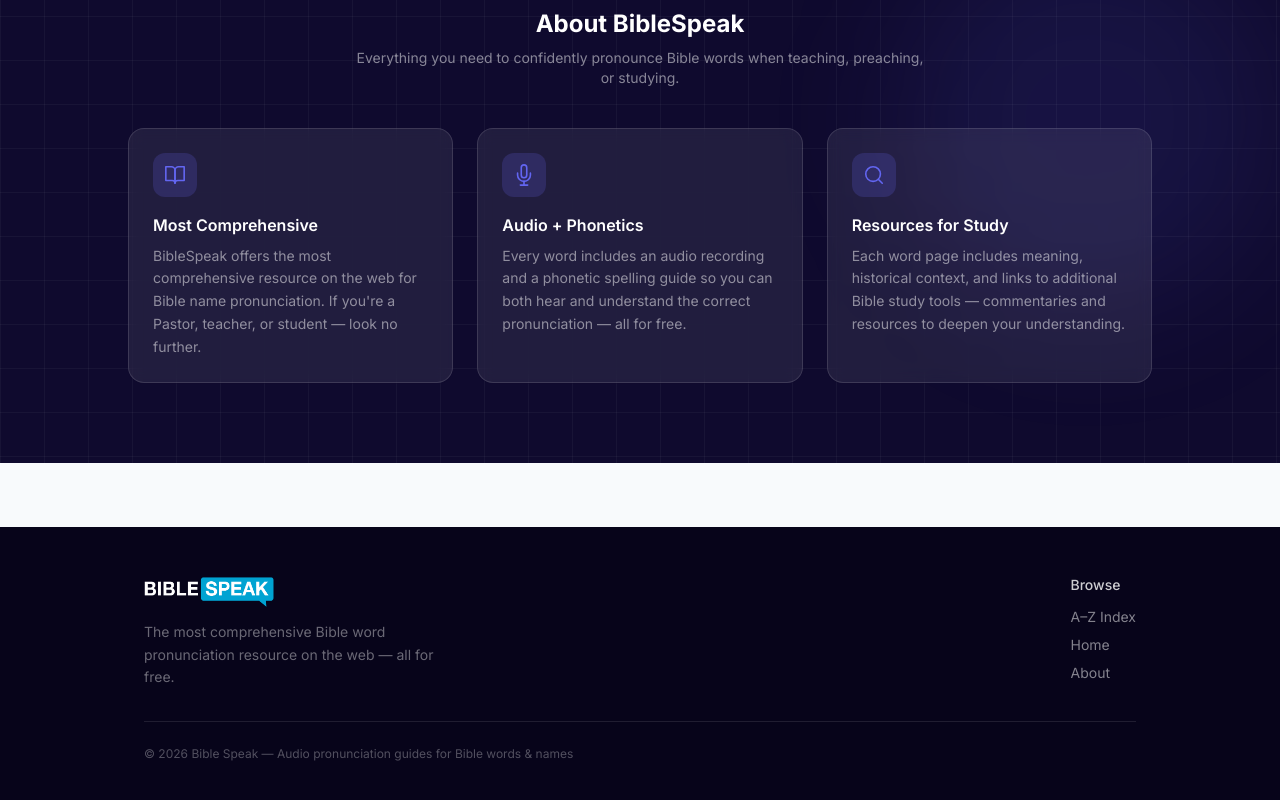
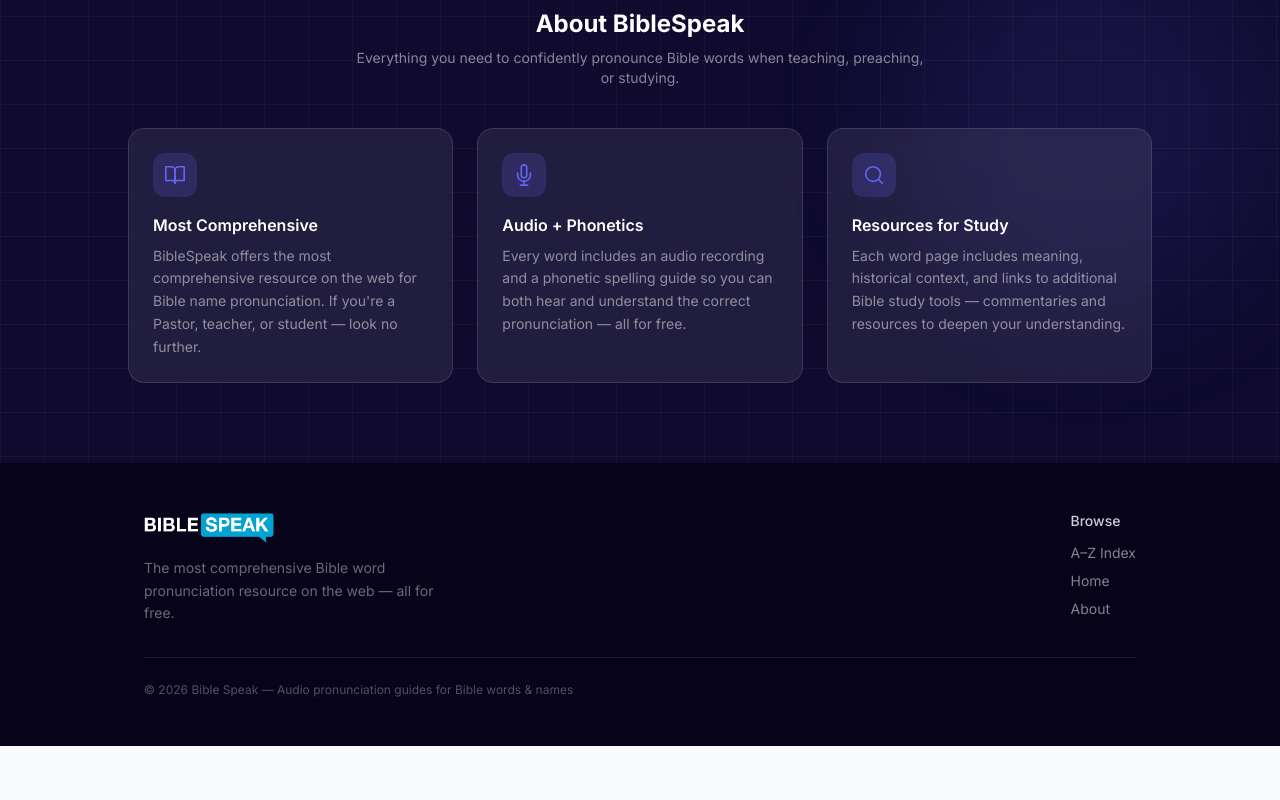
Before and after one commit to brighttribe/biblespeak-nextjs, a Next.js app: page / in a window 1280 px wide. Shown: the part 1330-2130 px from the top of the page. After the commit the page ends 2076 px from the top, so only its background shows below. Built offline with nearby package versions, Linux system fonts and the light colour scheme; no server answers.

Commit message:
Remove footer top margin to fix white gap on home page
Co-Authored-By: Claude Sonnet 4.6 <noreply@anthropic.com>

```diff
--- a/app/layout.tsx
+++ b/app/layout.tsx
@@ -57,7 +57,7 @@ export default function RootLayout({ children }: { children: React.ReactNode })
           {children}
         </div>
 
-        <footer className="bg-navy-dark text-white/50 py-12 mt-16">
+        <footer className="bg-navy-dark text-white/50 py-12">
           <div className="max-w-5xl mx-auto px-4">
             <div className="flex flex-col sm:flex-row items-start justify-between gap-8 mb-8">
               <div>
```
